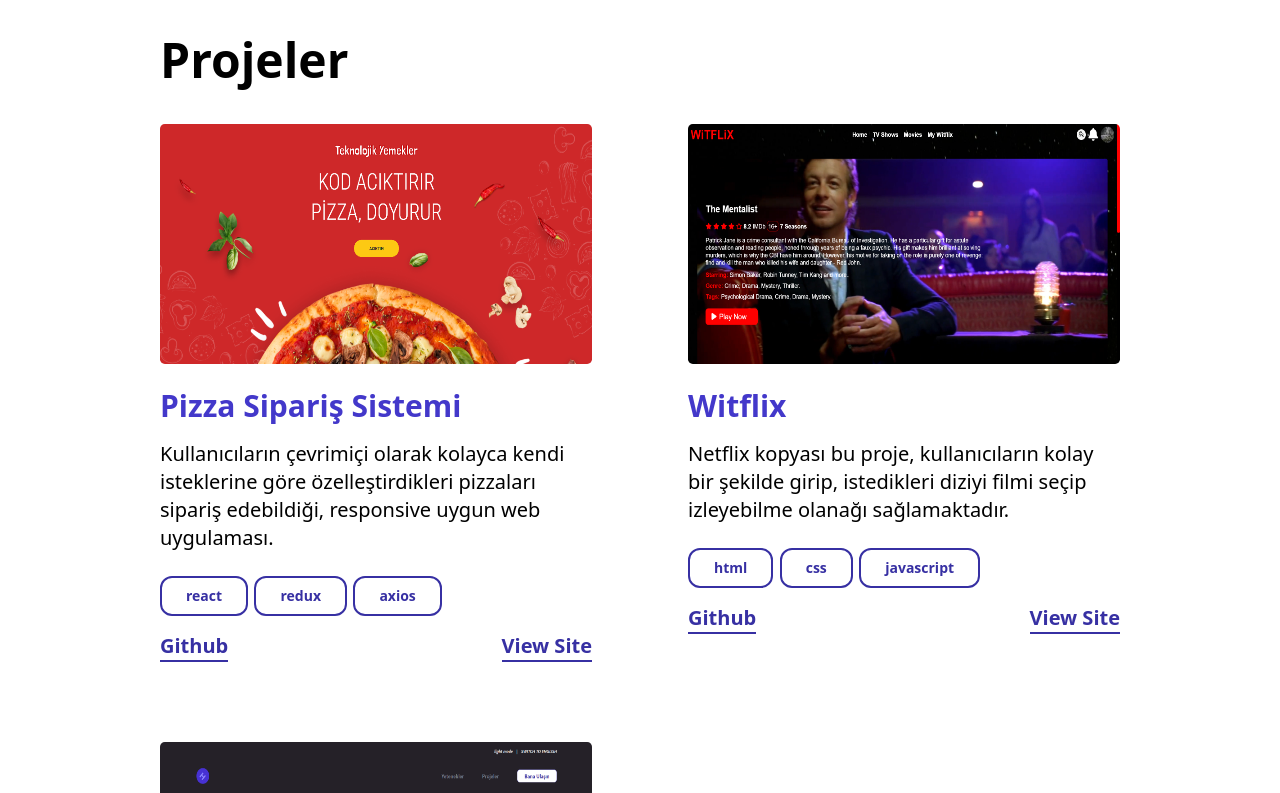
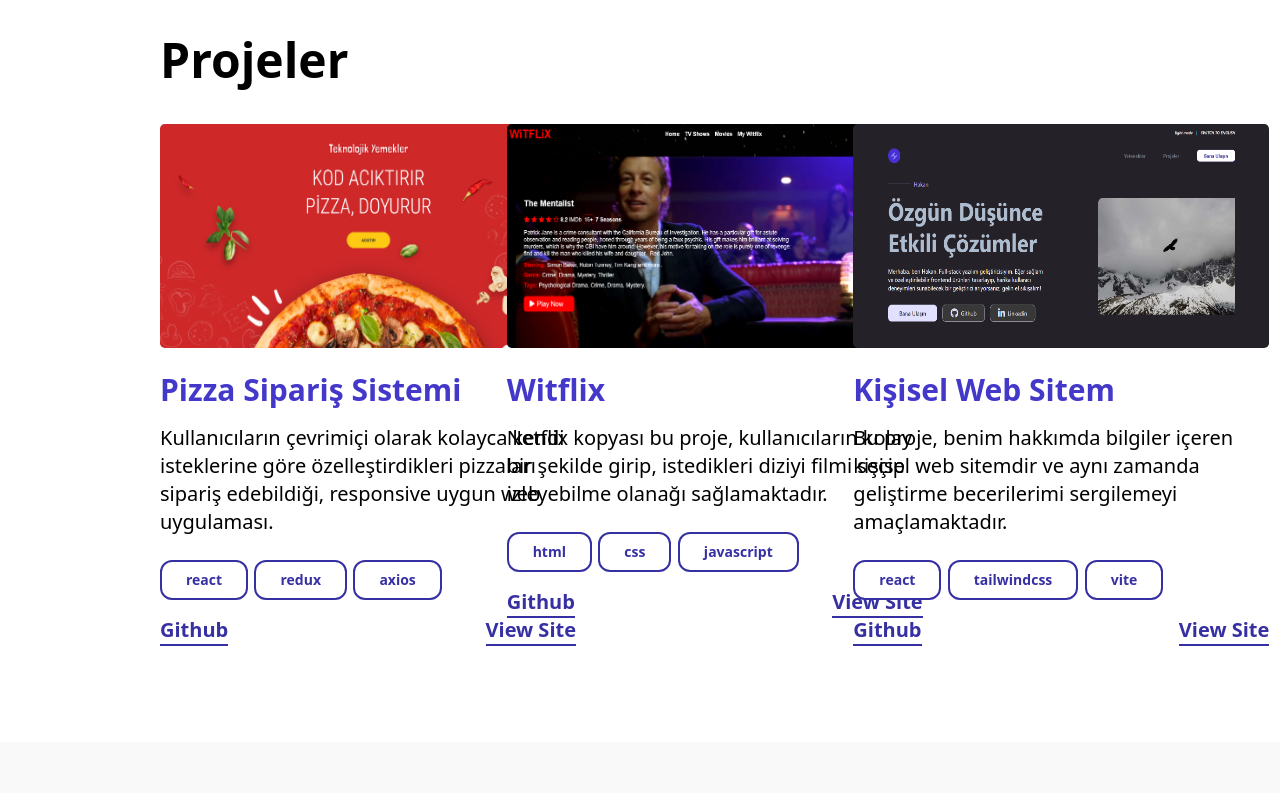
Before and after one commit to ceusahin/fsweb-frontend-challenge, a React (Vite) app: page / in a window 1280 px wide. Shown: the part 2420-3213 px from the top of the page. Built offline with nearby package versions, Linux system fonts and the light colour scheme.

Commit message:
pics are updated for vercel

```diff
--- a/data.js
+++ b/data.js
@@ -1,3 +1,7 @@
+import witflixPic from "./src/media/witflix.png";
+import pizzaOrderPic from "./src/media/pizza-order.png";
+import portfolioPic from "./src/media/potfolio.png";
+
 const data = {
   skills: [
     {
@@ -36,7 +40,7 @@
   projects: [
     {
       id: 1,
-      cover: "./src/media/pizza-order.png",
+      cover: pizzaOrderPic,
       title: {
         tr: "Pizza Sipariş Sistemi",
         en: "Pizza Order System",
@@ -51,7 +55,7 @@
     },
     {
       id: 2,
-      cover: "./src/media/witflix.png",
+      cover: witflixPic,
       title: {
         tr: "Witflix",
         en: "Witflix",
@@ -66,7 +70,7 @@
     },
     {
       id: 3,
-      cover: "./src/media/potfolio.png",
+      cover: portfolioPic,
       title: {
         tr: "Kişisel Web Sitem",
         en: "Personal Website",
--- a/src/components/Footer.jsx
+++ b/src/components/Footer.jsx
@@ -25,15 +25,21 @@
         <a
           href="https://www.linkedin.com/in/hakonsahin/"
           className="text-black dark:text-[#AEBCCF] "
+          target="_blank"
         >
           Personal Blog
         </a>
-        <a href="https://github.com/ceusahin" className="text-green-600">
+        <a
+          href="https://github.com/ceusahin"
+          className="text-green-600"
+          target="_blank"
+        >
           Github
         </a>
         <a
           href="https://www.linkedin.com/in/hakonsahin/"
           className="text-blue-600"
+          target="_blank"
         >
           Linkedin
         </a>
--- a/src/components/Projects.jsx
+++ b/src/components/Projects.jsx
@@ -13,13 +13,13 @@
       <h1 className="font-bold text-5xl mt-[6rem] dark:text-[#AEBCCF]">
         {lang == "tr" ? "Projeler" : "Projects"}
       </h1>
-      <div className="flex flex-row justify-between mt-10 mb-[6rem] flex-wrap gap-20">
+      <div className="grid grid-cols-3 mt-10 mb-[6rem] gap-20">
         {projects.map((project) => (
-          <div className=" w-[27rem] " key={project.id}>
+          <div className=" w-[26rem] " key={project.id}>
             <img
               src={project.cover}
               alt=""
-              className="rounded-[0.3rem] w-[30rem] h-[15rem]"
+              className="rounded-[0.3rem] w-full h-[14rem]"
             />
             <h3 className="text-[#4338ca] font-bold text-3xl mb-8 mt-6 dark:text-[#B7AAFF]">
               {lang == "tr" ? project.title.tr : project.title.en}
```
